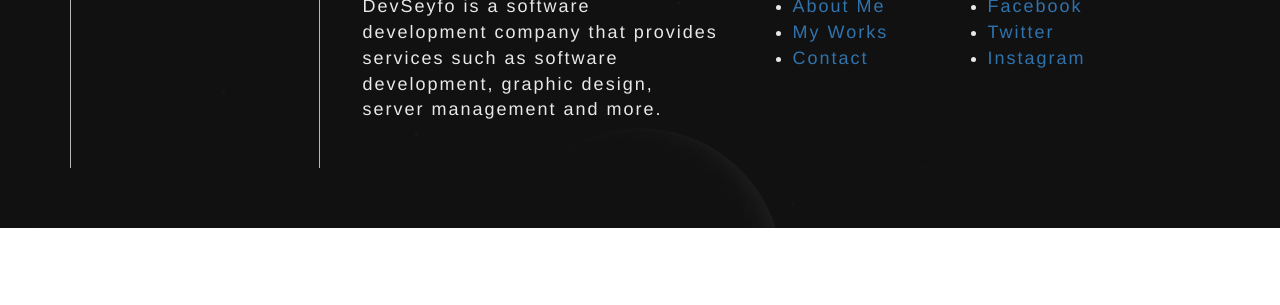
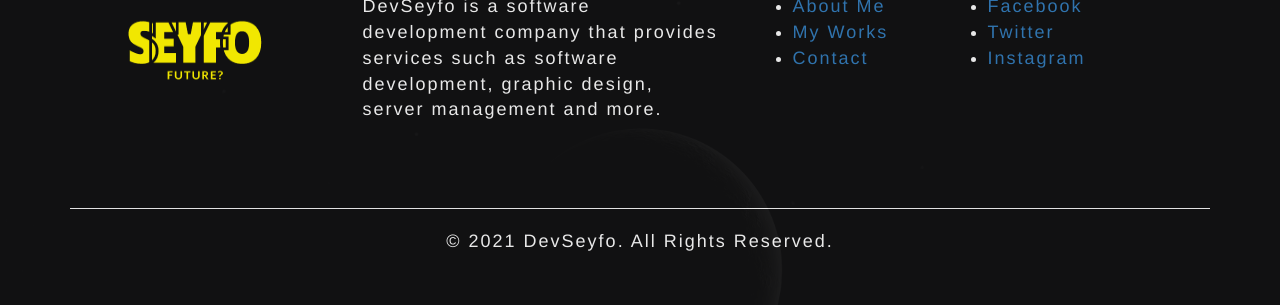
Before and after one commit to sefagkdmr/web-alpha-0.0.1, a plain HTML site: page index.html in a window 1280 px wide. Shown: the part 948-1253 px from the top of the page. Before the commit the page ends 1176 px from the top, so only its background shows below. Drawn offline with nearby package versions, Linux system fonts and the light colour scheme.

Commit message:
some changes

```diff
--- a/StyleSheets/style.css
+++ b/StyleSheets/style.css
@@ -1,7 +1,7 @@
 
 
 body{
-  background-image: url("/Other/2.jpg");
+  background-image: url("../Other/2.jpg");
   background-position: center center;
   background-attachment: fixed;
   background-size: cover;
@@ -10,7 +10,7 @@ body{
 
 @font-face {
     font-family: HiBlack;
-    src: url("/Other/HiBlack-n3a1.otf");
+    src: url("../Other/HiBlack-n3a1.otf");
 }
 .logo {
     padding-left: auto;
--- a/index.html
+++ b/index.html
@@ -55,7 +55,7 @@
   <div class="container">
     <div class="row">
       <div class="col-md-3">
-        <img style="width: 250px; height: 250px; padding-bottom: 20px;"src="../Seyfo.png" alt="">
+        <img style="width: 250px; height: 250px; padding-bottom: 20px;"src="Other/Seyfo.png" alt="">
       </div>
       <div class="col-md-4">
         <h3>DevSeyfo</h3>
@@ -78,10 +78,17 @@
         </ul>
       </div>
     </div>
+    <div class="row">
+      <div class="col-md-12">
+        <hr>
+      </div>
+      <div class="col-md-12">
+        <p class="text-center">© 2021 DevSeyfo. All Rights Reserved.</p>
+      </div>
   </div>
 </div>
 
-<script src="/Scripts/typed.js-master/lib/typed.min.js"></script>
-<script src="/Scripts/script.js"></script>
+<script src="Scripts/typed.js-master/lib/typed.min.js"></script>
+<script src="Scripts/script.js"></script>
 </body>
 </html>
```
Also changed, not shown: Other/Seyfo.png (added).
